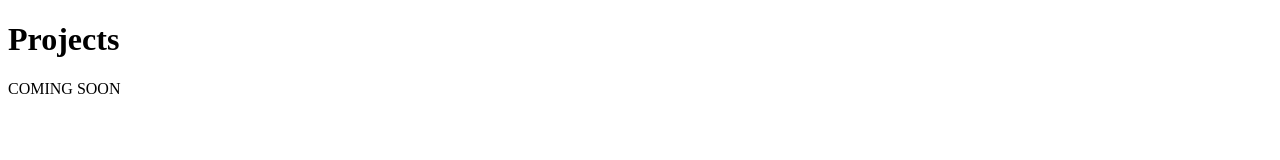
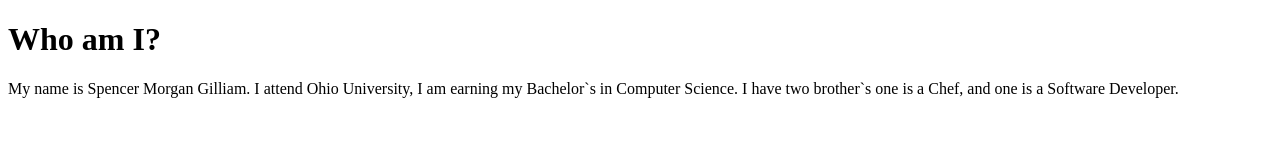
Before and after one commit to SpencerGilliam/SMGPortfolio.github.io, a plain HTML site: page index.html in a window 1280 px wide. Drawn offline with Linux system fonts and the light colour scheme.

Commit message:
Update index.html

```diff
--- a/index.html
+++ b/index.html
@@ -5,8 +5,8 @@
 </head>
 <body>
 
-<h1>Projects</h1>
-<p>COMING SOON</p>
+<h1>Who am I?</h1>
+<p>My name is Spencer Morgan Gilliam. I attend Ohio University, I am earning my Bachelor`s in Computer Science. I have two brother`s one is a Chef, and one is a Software Developer.</p>
 
 </body>
 </html>
```
